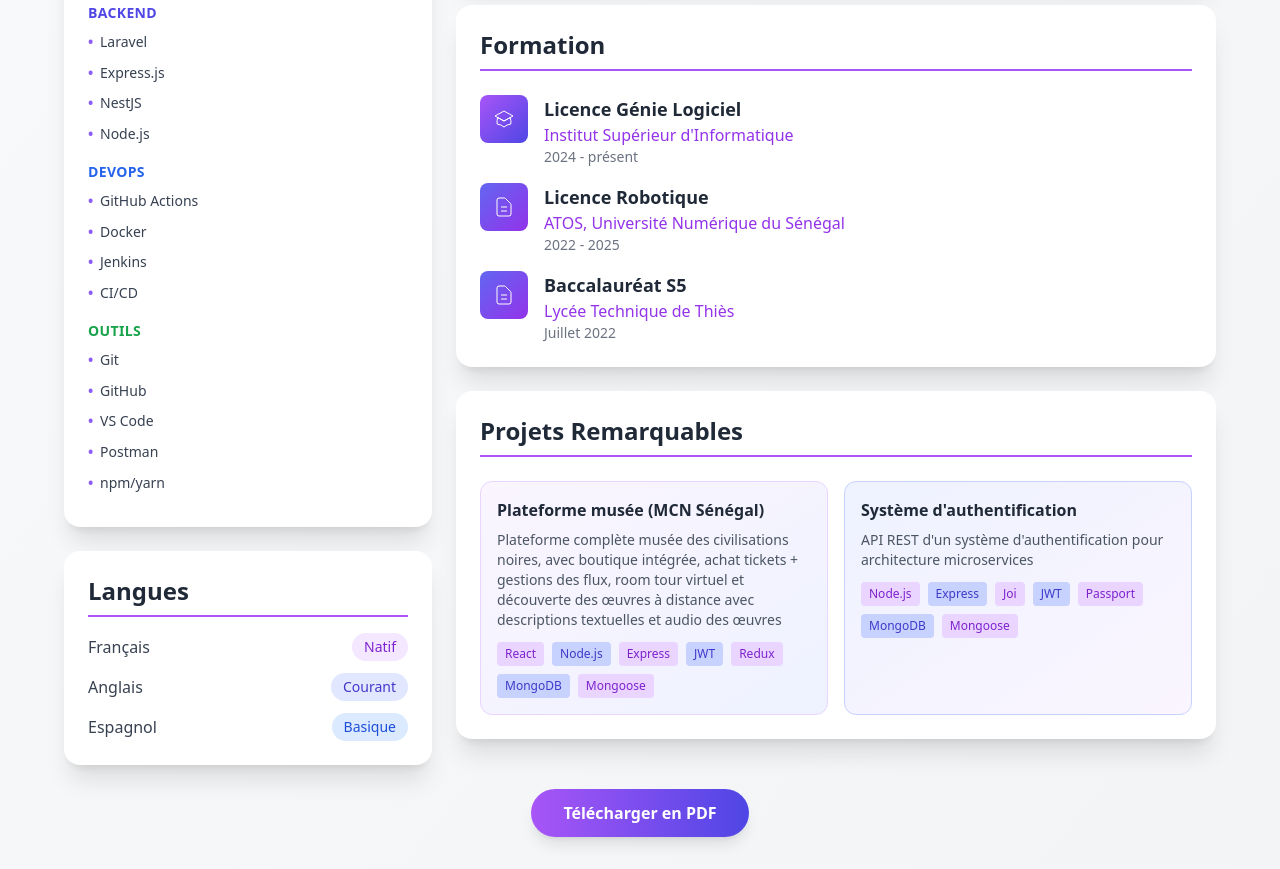
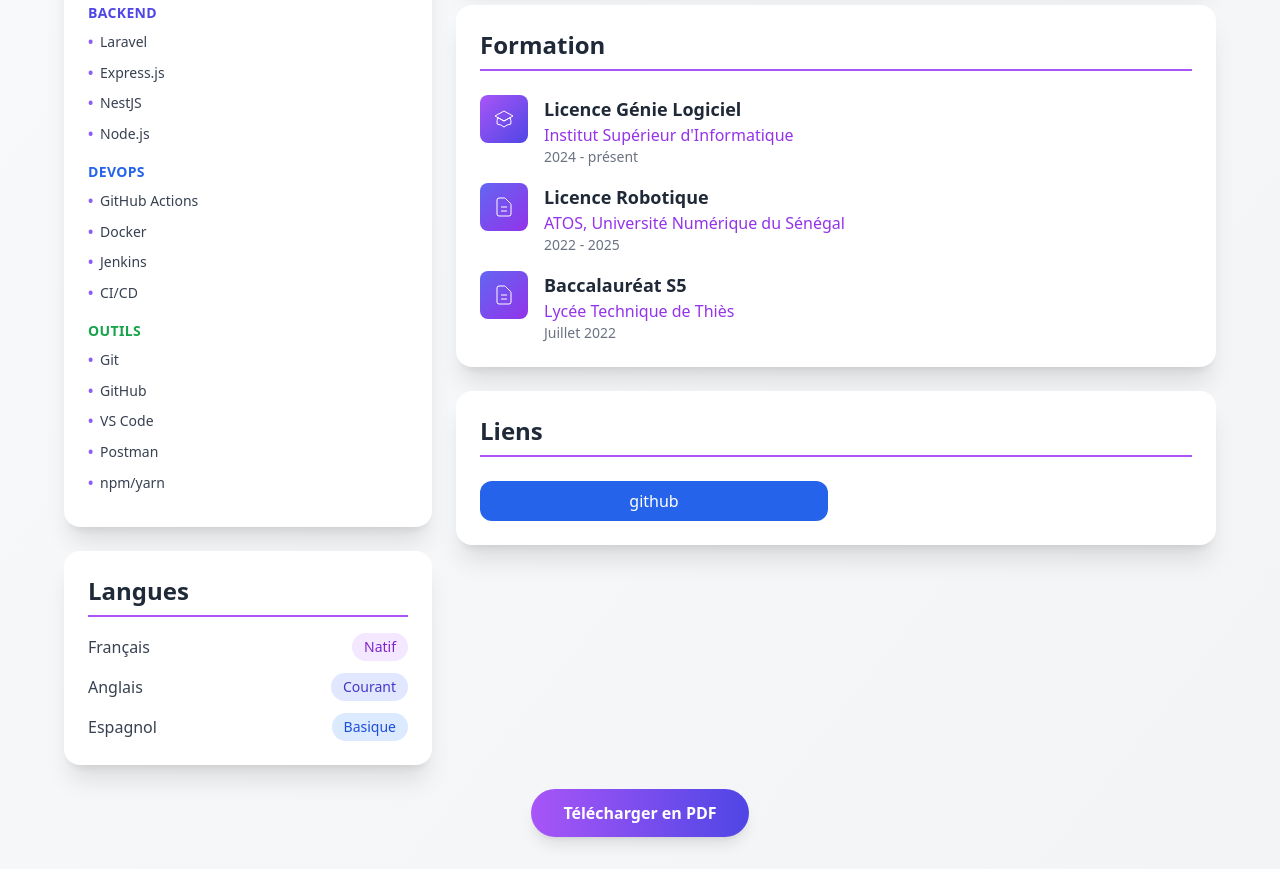
Before and after one commit to nosleepman1/CV-html, a plain HTML site: page index.html in a window 1280 px wide. Shown: the part 725-1594 px from the top of the page. Drawn offline with nearby package versions, Linux system fonts and the light colour scheme.

Commit message:
refacto cv #2

```diff
--- a/index.html
+++ b/index.html
@@ -163,8 +163,8 @@
 
                 <!-- Projets -->
                 <section class="bg-white rounded-2xl shadow-xl p-6 fade-in card-hover" style="animation-delay: 0.6s">
-                    <h2 class="text-2xl font-bold text-gray-800 mb-6 border-b-2 border-purple-500 pb-2">Projets Remarquables</h2>
-                    <div id="projets-container" class="grid sm:grid-cols-2 gap-4"></div>
+                    <h2 class="text-2xl font-bold text-gray-800 mb-6 border-b-2 border-purple-500 pb-2">Liens </h2>
+                    <div id="Liens" class="grid sm:grid-cols-2 gap-4"></div>
                 </section>
             </div>
         </div>
@@ -236,21 +236,12 @@
                     gradient: "from-indigo-500 to-purple-600"
                 }
             ],
-            projets: [
+            liens: [
                 {
-                    titre: "Plateforme musée (MCN Sénégal)",
-                    description: "Plateforme complète musée des civilisations noires, avec boutique intégrée, achat tickets + gestions des flux, room tour virtuel et découverte des œuvres à distance avec descriptions textuelles et audio des œuvres",
-                    technologies: ["React", "Node.js", "Express", "JWT", "Redux", "MongoDB", "Mongoose"],
-                    gradient: "from-purple-50 to-indigo-50",
-                    border: "border-purple-200"
+                    titre : 'github',
+                    lien : 'https://github.com/nosleepman1'
                 },
-                {
-                    titre: "Système d'authentification",
-                    description: "API REST d'un système d'authentification pour architecture microservices",
-                    technologies: ["Node.js", "Express", "Joi", "JWT", "Passport", "MongoDB", "Mongoose"],
-                    gradient: "from-indigo-50 to-purple-50",
-                    border: "border-indigo-200"
-                }
+
             ]
         };
 
@@ -317,20 +308,11 @@
             `).join('');
         }
 
-        // Rendu des projets
-        function renderProjets() {
-            const container = document.getElementById('projets-container');
-            container.innerHTML = cvData.projets.map(projet => `
-                <div class="bg-gradient-to-br ${projet.gradient} p-4 rounded-xl border ${projet.border} card-hover">
-                    <h3 class="font-bold text-gray-800 mb-2">${projet.titre}</h3>
-                    <p class="text-sm text-gray-600 mb-3">${projet.description}</p>
-                    <div class="flex flex-wrap gap-2">
-                        ${projet.technologies.map((tech, index) => {
-                            const color = index % 2 === 0 ? 'purple' : 'indigo';
-                            return `<span class="text-xs bg-${color}-200 text-${color}-700 px-2 py-1 rounded">${tech}</span>`;
-                        }).join('')}
-                    </div>
-                </div>
+        // Rendu des liens
+        function renderLinks() {
+            const container = document.getElementById('Liens');
+            container.innerHTML = cvData.liens.map(lien => `
+                <a class="inline-flex items-center justify-center w-full h-10 mr-2 text-white transition-colors duration-150 bg-blue-600 rounded-xl focus:shadow-outline hover:bg-blue-700" href=${lien.lien}> ${lien.titre} </a>
             `).join('');
         }
 
@@ -366,8 +348,7 @@
             renderLangues();
             renderExperiences();
             renderFormations();
-            renderProjets();
-
+            renderLinks();
             document.getElementById('download-btn').addEventListener('click', downloadPDF);
         });
     </script>
```
